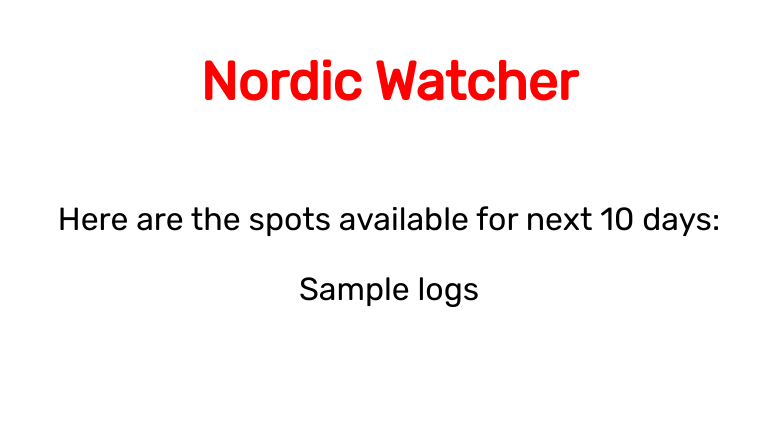
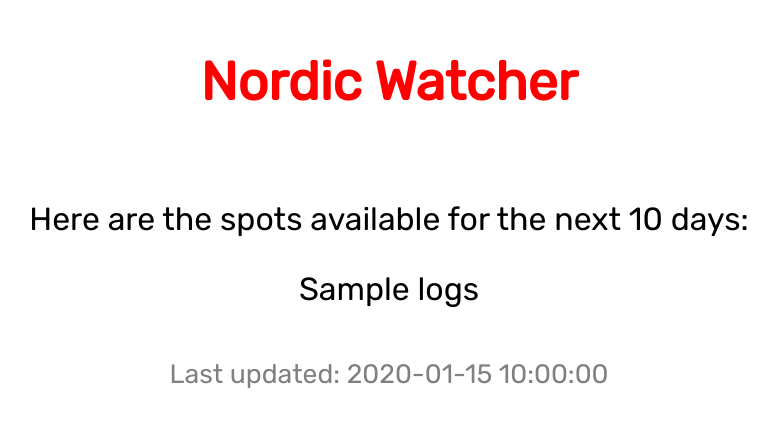
Before and after one commit to IAmVitaz/Nordic-Fetcher, a Flask app: template templates/index.html in a window 1280 px wide. Shown: the top 427 px of the page, without its empty margins (251-1029 px from the left). Run offline with Flask 2, Linux system fonts and the light colour scheme; the template is opened without the code that fills it: most values are stand-ins (such as "Sample title", 1, 10 or a date in 2020).

Commit message:
- Added timestamp.

```diff
--- a/app.py
+++ b/app.py
@@ -1,6 +1,6 @@
 from flask import Flask, render_template
 from timefetcher import TimeFetcher
-
+from datetime import datetime, timedelta, date\
 
 app = Flask(__name__)
 
@@ -11,8 +11,10 @@ def index():
     availableSpots = fetcher.getAvailableTimeSlots()
     availableSpots = availableSpots.replace("\n", " <br> ")
 
+    timestamp = datetime.today().strftime('%d-%b %H:%M:%S')
+
     # Render HTML with count variable
-    return render_template("index.html", logs = availableSpots)
+    return render_template("index.html", logs = availableSpots, timestamp = timestamp)
 
 if __name__ == "__main__":
     app.run()
--- a/templates/index.html
+++ b/templates/index.html
@@ -19,14 +19,21 @@
     p {
         font-size: 24pt;
     }
+
+    #timestamp {
+        color: gray;
+        font-size: 20pt;
+        margin-top: 50px;
+    }
 </style>
 
 <div>
     <h1>Nordic Watcher</h1><br>
-    <p>Here are the spots available for next 10 days:</p>
+    <p>Here are the spots available for the next 10 days:</p>
     <p>
         {% autoescape false %}
         {{logs}}
         {% endautoescape %}
     </p>
+    <p id="timestamp">Last updated: {{ timestamp }}</p>
 </div>
```
